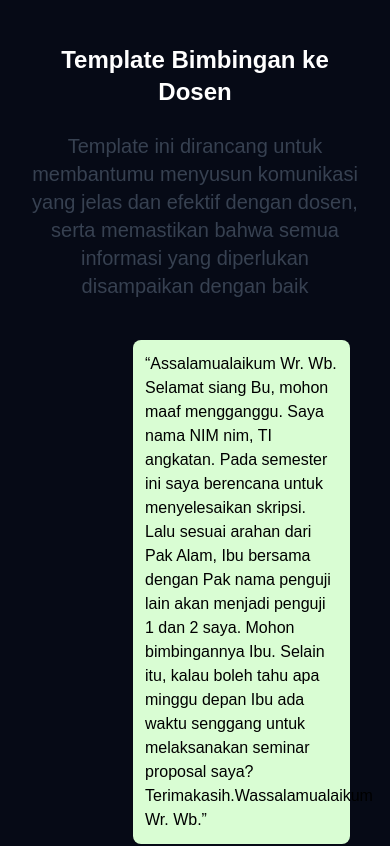
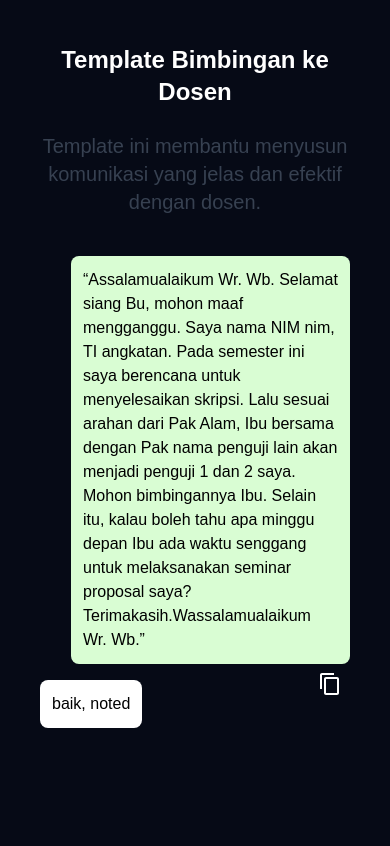
Before and after one commit to belum-ada-nama/Panduan-skripsi, a React (Vite) app: page / in a window 390 px wide. Shown: the part 7860-8706 px from the top of the page. Built offline with nearby package versions, Linux system fonts and the light colour scheme.

Commit message:
fix: update description and adjust layout in SectionTemplateChat component

```diff
--- a/src/components/SectionTemplateChat.tsx
+++ b/src/components/SectionTemplateChat.tsx
@@ -18,12 +18,12 @@ function SectionTemplateChat() {
       <div className="text-center py-20 px-6 space-y-6 lg:w-[1051px] mx-auto">
         <SectionTitle
           title="Template Bimbingan ke Dosen"
-          description="Template ini dirancang untuk membantumu menyusun komunikasi yang jelas dan efektif dengan dosen, serta memastikan bahwa semua informasi yang diperlukan disampaikan dengan baik"
+          description="Template ini membantu menyusun komunikasi yang jelas dan efektif dengan dosen."
         />
         <div className="p-4 rounded-lg space-y-4">
           {/* Pesan Pengirim */}
           <div className="flex justify-end relative">
-            <div className="max-w-[70%] bg-[#D9FDD3] text-black p-3 rounded-lg relative text-start">
+            <div className="max-w-[90%] lg:max-w-[70%] bg-[#D9FDD3] text-black p-3 rounded-lg relative text-start">
               <p>“Assalamualaikum Wr. Wb.
                 Selamat siang Bu, mohon maaf mengganggu. Saya nama NIM nim, TI angkatan. Pada semester ini saya berencana untuk menyelesaikan skripsi. Lalu sesuai arahan dari Pak Alam, Ibu bersama dengan Pak nama penguji lain akan menjadi penguji 1 dan 2 saya. Mohon bimbingannya Ibu. Selain itu, kalau boleh tahu apa minggu depan Ibu ada waktu senggang untuk melaksanakan seminar proposal saya? Terimakasih.Wassalamualaikum Wr. Wb.”</p>
 
@@ -31,9 +31,9 @@ function SectionTemplateChat() {
             </div>
             <div className="cursor-pointer">
               <button
-                className="mt-2 p-4 absolute -bottom-10 -right-4 text-white rounded-lg  flex items-center justify-center"
+                className="mt-2 p-6 absolute -bottom-14 -right-4 text-white rounded-lg  flex items-center justify-center"
                 onClick={() => copyToClipboard("Assalamualaikum Wr. Wb. Selamat siang Bu, mohon maaf mengganggu. Saya nama NIM nim, TI angkatan. Pada semester ini saya berencana untuk menyelesaikan skripsi. Lalu sesuai arahan dari Pak Alam, Ibu bersama dengan Pak nama penguji lain akan menjadi penguji 1 dan 2 saya. Mohon bimbingannya Ibu. Selain itu, kalau boleh tahu apa minggu depan Ibu ada waktu senggang untuk melaksanakan seminar proposal saya? Terimakasih.Wassalamualaikum Wr. Wb.")}>
-                <MdContentCopy  />
+                <MdContentCopy size={24}  />
               </button>
             </div>
 
@@ -41,8 +41,8 @@ function SectionTemplateChat() {
 
           {/* Pesan Penerima */}
           <div className="flex justify-start relative">
-            <div className="max-w-[70%] bg-white text-black p-3 rounded-lg relative">
-              <p>Halo, terima kasih sudah menghubungi. Apa yang ingin kamu tanyakan?</p>
+            <div className="max-w-[90%] lg:max-w-[70%] bg-white text-black p-3 rounded-lg relative">
+              <p className="text-start">baik, noted</p>
             </div>
           </div>
         </div>
```
